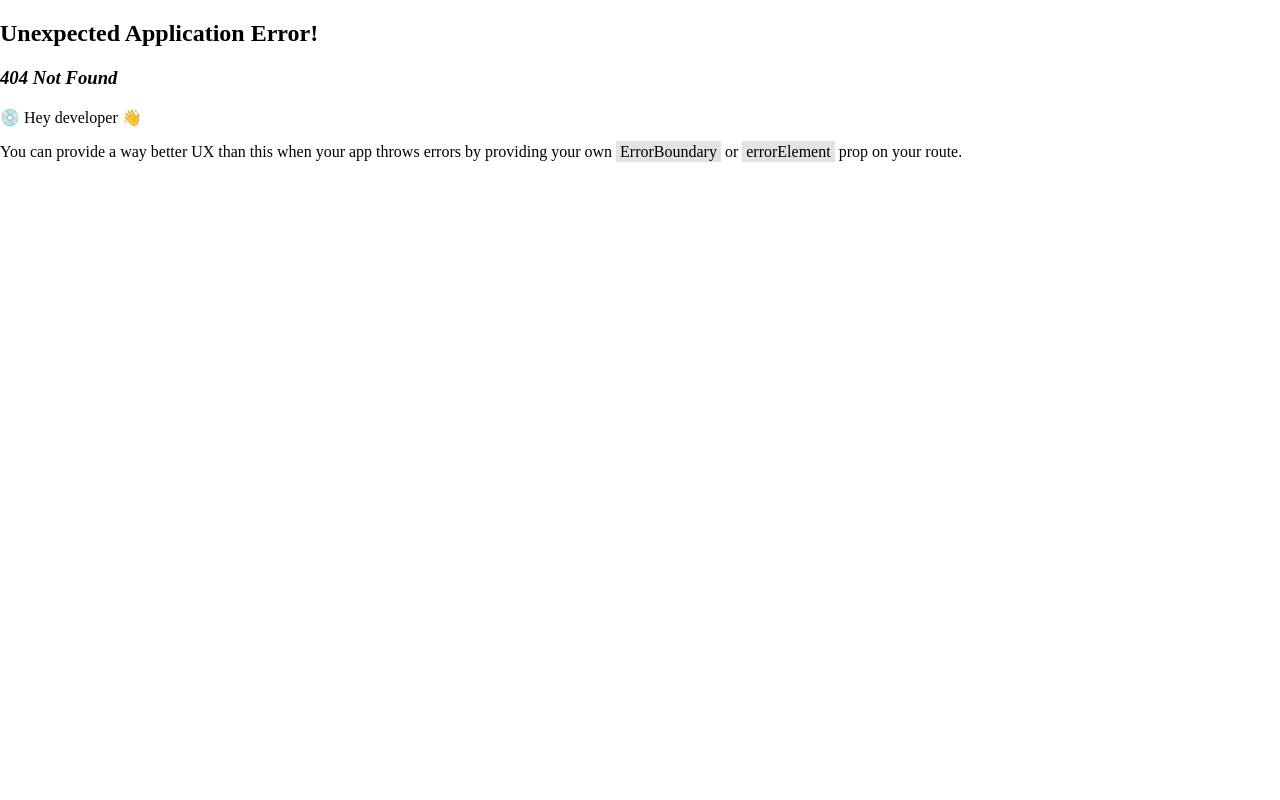
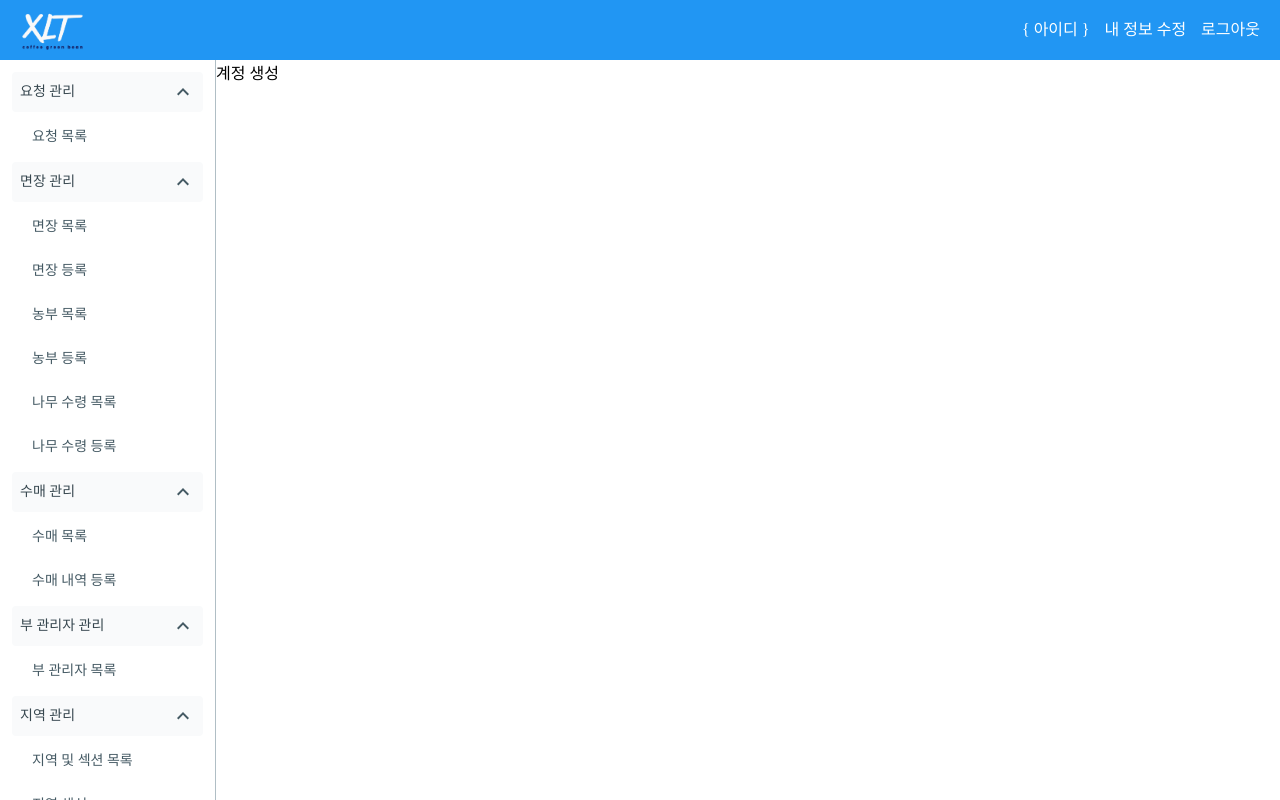
Before and after one commit to media-art-nation/coffee-frontend, a React (Vite) app: page /accounts/register in a window 1280 px wide. Before the commit this address had no page. Built offline with nearby package versions, Linux system fonts and the light colour scheme.

Commit message:
[chore] 라우터 구조 수정 및 lnb 적용

```diff
--- a/src/routers/Lnb.tsx
+++ b/src/routers/Lnb.tsx
@@ -1,9 +1,17 @@
 import { useLocation, useNavigate } from 'react-router';
+
+
 
 import { ExpandMore } from '@mui/icons-material';
 import { Accordion, AccordionSummary, Stack, Typography } from '@mui/material';
 
+
+
 import { palette } from '@/themes';
+
+
+
+
 
 export const lnbData = [
     {
@@ -13,36 +21,36 @@ export const lnbData = [
     {
         label: '면장 관리',
         children: [
-            { label: '면장 목록', path: '/village-head' },
-            { label: '면장 등록', path: '/village-head/register' },
-            { label: '농부 목록', path: '/farmer' },
-            { label: '농부 등록', path: '/farmer/register' },
-            { label: '나무 수령 목록', path: '/trees-transaction' },
-            { label: '나무 수령 등록', path: '/trees-transaction/register' },
+            { label: '면장 목록', path: '/village-heads' },
+            { label: '면장 등록', path: '/village-heads/register' },
+            { label: '농부 목록', path: '/village-heads/farmers' },
+            { label: '농부 등록', path: '/village-heads/farmers/register' },
+            { label: '나무 수령 목록', path: '/village-heads/trees-transactions' },
+            { label: '나무 수령 등록', path: '/village-heads/trees-transactions/register' },
         ],
     },
     {
         label: '수매 관리',
         children: [
-            { label: '수매 목록', path: '/trees-purchase' },
-            { label: '수매 내역 등록', path: '/trees-purchase/register' },
+            { label: '수매 목록', path: '/trees-purchases' },
+            { label: '수매 내역 등록', path: '/trees-purchases/register' },
         ],
     },
     {
         label: '부 관리자 관리',
-        children: [{ label: '부 관리자 목록', path: '/vice-admin' }],
+        children: [{ label: '부 관리자 목록', path: '/vice-admins' }],
     },
     {
         label: '지역 관리',
         children: [
-            { label: '지역 및 섹션 목록', path: '/location' },
-            { label: '지역 생성', path: '/location/register' },
-            { label: '섹션 생성', path: '/location/register/section' },
+            { label: '지역 및 섹션 목록', path: '/locations' },
+            { label: '지역 생성', path: '/locations/register' },
+            { label: '섹션 생성', path: '/locations/register/section' },
         ],
     },
     {
         label: '계정 관리',
-        children: [{ label: '계성 생성', path: '/account/register' }],
+        children: [{ label: '계성 생성', path: '/accounts/register' }],
     },
 ];
 
--- a/src/routers/router.tsx
+++ b/src/routers/router.tsx
@@ -17,6 +17,7 @@ import SectionRequestDetails from '@/pages/Requests/SectionRequestDetails';
 import TreesPurchaseRequestDetails from '@/pages/Requests/TreesPurchaseRequestDetails';
 import TreesTransactionRequestDetails from '@/pages/Requests/TreesTransactionRequestDetails';
 import VillageHeadRequestDetails from '@/pages/Requests/VillageHeadRequestDetails';
+import TestComponents from '@/pages/TestComponents';
 import TreesPurchaseList from '@/pages/TreesPurchases/TreesPurchaseList';
 import TreesPurchaseRegister from '@/pages/TreesPurchases/TreesPurchaseRegister';
 import TreesTransactionList from '@/pages/TreesTransactions/TreesTransactionList';
@@ -31,7 +32,6 @@ import VillageHeadRegister from '@/pages/VillageHeads/VillageHeadRegister';
 
 import Gnb from './Gnb';
 import Layouts from './Layouts';
-import TestComponents from '@/pages/TestComponents';
 
 const router = createBrowserRouter([
     {
@@ -63,38 +63,28 @@ const router = createBrowserRouter([
                 ],
             },
             {
-                path: 'village-head', // 면장
+                path: 'village-heads', // 면장
                 children: [
                     { index: true, element: <VillageHeadList /> },
                     { path: ':id', element: <VillageHeadDetails /> },
                     { path: 'register', element: <VillageHeadRegister /> },
                     { path: 'edit', element: <VillageHeadEdit /> },
+                    { path: 'farmers', element: <FarmerList /> },
+                    { path: 'farmers/:id', element: <FarmerDetails /> },
+                    { path: 'farmers/register', element: <FarmerRegister /> },
+                    { path: 'trees-transactions', element: <TreesTransactionList /> },
+                    { path: 'trees-transactions/register', element: <TreesTransactionRegister /> },
                 ],
             },
             {
-                path: 'farmer', // 농부
-                children: [
-                    { index: true, element: <FarmerList /> },
-                    { path: ':id', element: <FarmerDetails /> },
-                    { path: 'register', element: <FarmerRegister /> },
-                ],
-            },
-            {
-                path: 'trees-transaction', // 나무 수령
-                children: [
-                    { index: true, element: <TreesTransactionList /> },
-                    { path: 'register', element: <TreesTransactionRegister /> },
-                ],
-            },
-            {
-                path: 'trees-purchase', // 수매
+                path: 'trees-purchases', // 수매
                 children: [
                     { index: true, element: <TreesPurchaseList /> },
                     { path: 'register', element: <TreesPurchaseRegister /> },
                 ],
             },
             {
-                path: 'vice-admin', // 부 관리자
+                path: 'vice-admins', // 부 관리자
                 children: [
                     { index: true, element: <ViceAdminList /> },
                     { path: ':id', element: <ViceAdminDetails /> },
@@ -102,7 +92,7 @@ const router = createBrowserRouter([
                 ],
             },
             {
-                path: 'location', // 지역
+                path: 'locations', // 지역
                 children: [
                     { index: true, element: <LocationList /> },
                     { path: 'register', element: <LocationRegister /> },
@@ -110,7 +100,7 @@ const router = createBrowserRouter([
                 ],
             },
             {
-                path: 'account', // 계정
+                path: 'accounts', // 계정
                 children: [{ path: 'register', element: <AccountRegister /> }],
             },
             {
```
